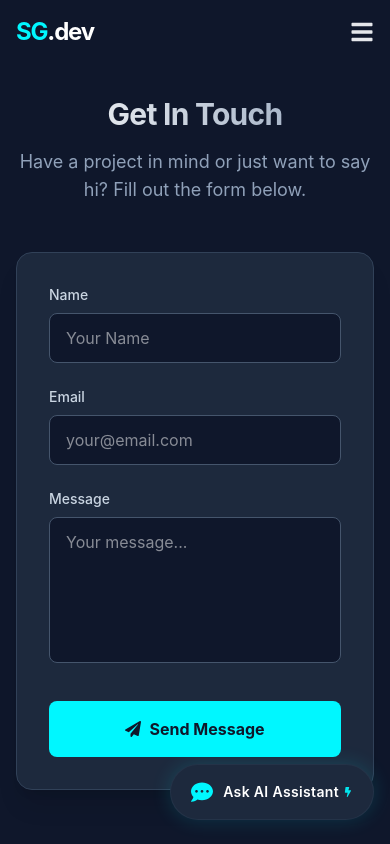
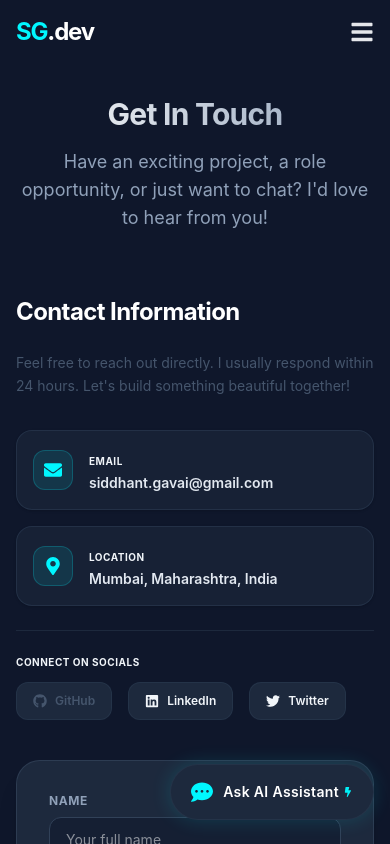
Before and after one commit to siddhant-gavai/PORTFOLIO, a React (Vite) app in the folder client/: page /contact in a window 390 px wide. Shown: the top 844 px of the page. Built offline with nearby package versions, Linux system fonts and the light colour scheme.

Commit message:
feat: redesign Contact page into responsive two-column grid with contact cards and direct links

```diff
--- a/client/src/pages/Contact.jsx
+++ b/client/src/pages/Contact.jsx
@@ -1,7 +1,7 @@
 import { useState } from 'react';
 import { motion } from 'framer-motion';
 import axios from 'axios';
-import { FaPaperPlane, FaSpinner } from 'react-icons/fa';
+import { FaPaperPlane, FaSpinner, FaEnvelope, FaMapMarkerAlt, FaGithub, FaLinkedin, FaTwitter } from 'react-icons/fa';
 import toast from 'react-hot-toast';
 
 const Contact = () => {
@@ -34,30 +34,117 @@ const Contact = () => {
 
     return (
         <div className="min-h-screen pt-24 pb-16 px-4 sm:px-6 lg:px-8 flex items-center justify-center">
-            <div className="w-full max-w-lg">
+            <div className="w-full max-w-5xl">
+
+                {/* Header */}
                 <motion.div
                     initial={{ opacity: 0, y: 20 }}
                     animate={{ opacity: 1, y: 0 }}
                     transition={{ duration: 0.5 }}
-                    className="text-center mb-12"
+                    className="text-center mb-16"
                 >
                     <h2 className="text-3xl md:text-5xl font-bold mb-4 bg-clip-text text-transparent bg-gradient-to-r from-slate-900 to-slate-600 dark:from-white dark:to-slate-400">
                         Get In Touch
                     </h2>
-                    <p className="text-slate-600 dark:text-slate-400 text-lg">
-                        Have a project in mind or just want to say hi? Fill out the form below.
+                    <p className="text-slate-650 dark:text-slate-400 text-lg max-w-xl mx-auto">
+                        Have an exciting project, a role opportunity, or just want to chat? I'd love to hear from you!
                     </p>
                 </motion.div>
 
-                <motion.form
-                    initial={{ opacity: 0, scale: 0.95 }}
-                    animate={{ opacity: 1, scale: 1 }}
+                {/* Two Column Grid */}
+                <div className="grid grid-cols-1 md:grid-cols-12 gap-10 items-stretch">
+
+                    {/* Left Column: Direct Contacts */}
+                    <motion.div
+                        initial={{ opacity: 0, x: -30 }}
+                        animate={{ opacity: 1, x: 0 }}
+                        transition={{ duration: 0.5, delay: 0.1 }}
+                        className="md:col-span-5 flex flex-col justify-between space-y-6"
+                    >
+                        <div className="space-y-6">
+                            <h3 className="text-2xl font-bold text-slate-800 dark:text-white">Contact Information</h3>
+                            <p className="text-slate-600 dark:text-slate-450 text-sm leading-relaxed">
+                                Feel free to reach out directly. I usually respond within 24 hours. Let's build something beautiful together!
+                            </p>
+
+                            <div className="space-y-4 pt-2">
+                                {/* Email Card */}
+                                <div className="flex items-center gap-4 p-4 rounded-2xl bg-white dark:bg-slate-800/60 border border-slate-200/50 dark:border-slate-700/50 shadow-sm">
+                                    <div className="w-10 h-10 rounded-xl bg-accent/10 border border-accent/20 flex items-center justify-center text-accent text-lg">
+                                        <FaEnvelope />
+                                    </div>
+                                    <div>
+                                        <span className="text-[10px] uppercase font-bold text-slate-450 tracking-wider">Email</span>
+                                        <p className="text-sm font-semibold text-slate-800 dark:text-slate-200 mt-0.5">
+                                            <a href="mailto:siddhant.gavai@gmail.com" className="hover:text-accent transition-colors">siddhant.gavai@gmail.com</a>
+                                        </p>
+                                    </div>
+                                </div>
+
+                                {/* Location Card */}
+                                <div className="flex items-center gap-4 p-4 rounded-2xl bg-white dark:bg-slate-800/60 border border-slate-200/50 dark:border-slate-700/50 shadow-sm">
+                                    <div className="w-10 h-10 rounded-xl bg-accent/10 border border-accent/20 flex items-center justify-center text-accent text-lg">
+                                        <FaMapMarkerAlt />
+                                    </div>
+                                    <div>
+                                        <span className="text-[10px] uppercase font-bold text-slate-450 tracking-wider">Location</span>
+                                        <p className="text-sm font-semibold text-slate-800 dark:text-slate-200 mt-0.5">
+                                            Mumbai, Maharashtra, India
+                                        </p>
+                                    </div>
+                                </div>
+                            </div>
+                        </div>
+
+                        {/* Social Links Panel */}
+                        <div className="pt-6 border-t border-slate-200 dark:border-slate-800">
+                            <span className="text-[10px] uppercase font-bold text-slate-450 tracking-wider block mb-3">Connect on Socials</span>
+                            <div className="flex gap-4">
+                                <motion.a
+                                    whileHover={{ y: -3, scale: 1.05 }}
+                                    href="https://github.com"
+                                    target="_blank"
+                                    rel="noopener noreferrer"
+                                    className="px-4 py-2.5 rounded-xl bg-slate-100 dark:bg-slate-800 border border-slate-200/40 dark:border-slate-700/40 text-slate-600 dark:text-slate-350 hover:text-accent hover:border-accent font-semibold text-xs flex items-center gap-2 transition-all duration-200"
+                                >
+                                    <FaGithub size={14} /> GitHub
+                                </motion.a>
+                                <motion.a
+                                    whileHover={{ y: -3, scale: 1.05 }}
+                                    href="https://linkedin.com"
+                                    target="_blank"
+                                    rel="noopener noreferrer"
+                                    className="px-4 py-2.5 rounded-xl bg-slate-100 dark:bg-slate-800 border border-slate-200/40 dark:border-slate-700/40 text-slate-650 dark:text-slate-355 hover:text-accent hover:border-accent font-semibold text-xs flex items-center gap-2 transition-all duration-200"
+                                >
+                                    <FaLinkedin size={14} /> LinkedIn
+                                </motion.a>
+                                <motion.a
+                                    whileHover={{ y: -3, scale: 1.05 }}
+                                    href="https://twitter.com"
+                                    target="_blank"
+                                    rel="noopener noreferrer"
+                                    className="px-4 py-2.5 rounded-xl bg-slate-100 dark:bg-slate-800 border border-slate-200/40 dark:border-slate-700/40 text-slate-650 dark:text-slate-355 hover:text-accent hover:border-accent font-semibold text-xs flex items-center gap-2 transition-all duration-200"
+                                >
+                                    <FaTwitter size={14} /> Twitter
+                                </motion.a>
+                            </div>
+                        </div>
+                    </motion.div>
+
+                    {/* Right Column: Contact Form */}
+                    <motion.div
+                        initial={{ opacity: 0, x: 30 }}
+                        animate={{ opacity: 1, x: 0 }}
                         transition={{ duration: 0.5, delay: 0.2 }}
+                        className="md:col-span-7"
+                    >
+                        <form
                             onSubmit={handleSubmit}
-                    className="bg-white dark:bg-slate-800 p-8 rounded-2xl shadow-xl border border-slate-200 dark:border-slate-700"
+                            className="bg-white dark:bg-slate-800 p-8 rounded-3xl shadow-xl border border-slate-200/80 dark:border-slate-700/80 h-full flex flex-col justify-between space-y-6"
                         >
-                    <div className="mb-6">
-                        <label htmlFor="name" className="block text-sm font-medium text-slate-700 dark:text-slate-300 mb-2">Name</label>
+                            <div className="space-y-5">
+                                <div>
+                                    <label htmlFor="name" className="block text-xs font-bold uppercase tracking-wider text-slate-500 dark:text-slate-400 mb-2">Name</label>
                                     <input
                                         type="text"
                                         id="name"
@@ -65,13 +152,13 @@ const Contact = () => {
                                         required
                                         value={formData.name}
                                         onChange={handleChange}
-                            className="w-full px-4 py-3 rounded-lg bg-slate-50 dark:bg-slate-900 border border-slate-300 dark:border-slate-600 focus:ring-2 focus:ring-accent focus:border-transparent outline-none transition-all text-slate-900 dark:text-white"
-                            placeholder="Your Name"
+                                        className="w-full px-4 py-3 rounded-xl bg-slate-50 dark:bg-slate-900/50 border border-slate-200 dark:border-slate-700 focus:ring-2 focus:ring-accent focus:border-transparent outline-none transition-all text-slate-800 dark:text-white text-sm"
+                                        placeholder="Your full name"
                                     />
                                 </div>
 
-                    <div className="mb-6">
-                        <label htmlFor="email" className="block text-sm font-medium text-slate-700 dark:text-slate-300 mb-2">Email</label>
+                                <div>
+                                    <label htmlFor="email" className="block text-xs font-bold uppercase tracking-wider text-slate-500 dark:text-slate-400 mb-2">Email Address</label>
                                     <input
                                         type="email"
                                         id="email"
@@ -79,13 +166,13 @@ const Contact = () => {
                                         required
                                         value={formData.email}
                                         onChange={handleChange}
-                            className="w-full px-4 py-3 rounded-lg bg-slate-50 dark:bg-slate-900 border border-slate-300 dark:border-slate-600 focus:ring-2 focus:ring-accent focus:border-transparent outline-none transition-all text-slate-900 dark:text-white"
-                            placeholder="your@email.com"
+                                        className="w-full px-4 py-3 rounded-xl bg-slate-50 dark:bg-slate-900/50 border border-slate-200 dark:border-slate-700 focus:ring-2 focus:ring-accent focus:border-transparent outline-none transition-all text-slate-800 dark:text-white text-sm"
+                                        placeholder="you@example.com"
                                     />
                                 </div>
 
-                    <div className="mb-8">
-                        <label htmlFor="message" className="block text-sm font-medium text-slate-700 dark:text-slate-300 mb-2">Message</label>
+                                <div>
+                                    <label htmlFor="message" className="block text-xs font-bold uppercase tracking-wider text-slate-500 dark:text-slate-400 mb-2">Your Message</label>
                                     <textarea
                                         id="message"
                                         name="message"
@@ -93,15 +180,16 @@ const Contact = () => {
                                         rows="5"
                                         value={formData.message}
                                         onChange={handleChange}
-                            className="w-full px-4 py-3 rounded-lg bg-slate-50 dark:bg-slate-900 border border-slate-300 dark:border-slate-600 focus:ring-2 focus:ring-accent focus:border-transparent outline-none transition-all text-slate-900 dark:text-white resize-none"
-                            placeholder="Your message..."
+                                        className="w-full px-4 py-3 rounded-xl bg-slate-50 dark:bg-slate-900/50 border border-slate-200 dark:border-slate-700 focus:ring-2 focus:ring-accent focus:border-transparent outline-none transition-all text-slate-800 dark:text-white text-sm resize-none"
+                                        placeholder="Hello Siddhant! I'd like to talk about..."
                                     ></textarea>
+                                </div>
                             </div>
 
                             <button
                                 type="submit"
                                 disabled={loading}
-                        className="w-full flex justify-center items-center gap-2 bg-accent text-slate-900 font-bold py-4 px-6 rounded-lg hover:shadow-lg hover:shadow-accent/20 transition-all transform hover:-translate-y-1 disabled:opacity-50 disabled:cursor-not-allowed disabled:transform-none"
+                                className="w-full flex justify-center items-center gap-2 bg-accent text-slate-900 font-bold py-4 px-6 rounded-xl hover:shadow-lg hover:shadow-accent/25 transition-all transform hover:-translate-y-0.5 disabled:opacity-50 disabled:cursor-not-allowed disabled:transform-none cursor-pointer"
                             >
                                 {loading ? (
                                     <>
@@ -109,11 +197,13 @@ const Contact = () => {
                                     </>
                                 ) : (
                                     <>
-                                <FaPaperPlane /> Send Message
+                                        <FaPaperPlane size={13} /> Send Message
                                     </>
                                 )}
                             </button>
-                </motion.form>
+                        </form>
+                    </motion.div>
+                </div>
             </div>
         </div>
     );
```
Lines whose indentation alone changed are shown as unchanged.
